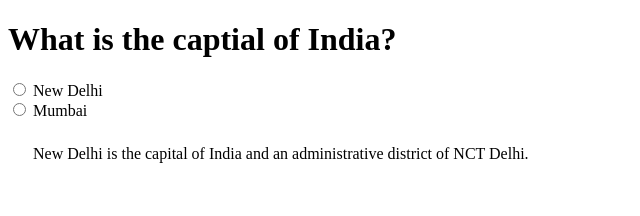
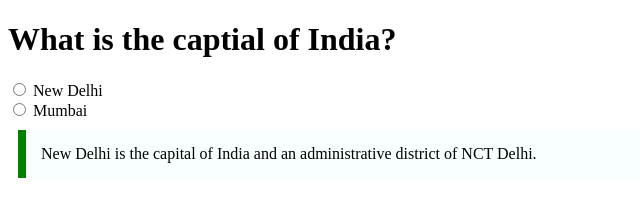
Before and after one commit to acciojob/trivia-PrashanthPremchand, a website: page main.html in a window 1280 px wide. Shown: the whole page, without its empty margins (0-640 px from the left). Drawn offline with Linux system fonts and the light colour scheme.

Commit message:
created a submission

```diff
--- a/styles.css
+++ b/styles.css
@@ -4,7 +4,6 @@ blockquote{
 	width: 600px;
 	margin: 10px;
 	padding: 15px;
-	border-left-width: 8px;
-	border-left-color: green;
-	background-color: Light greenish-blue;
+	border-left: 8px solid green;
+	background: #f8fffe;
 }
```
